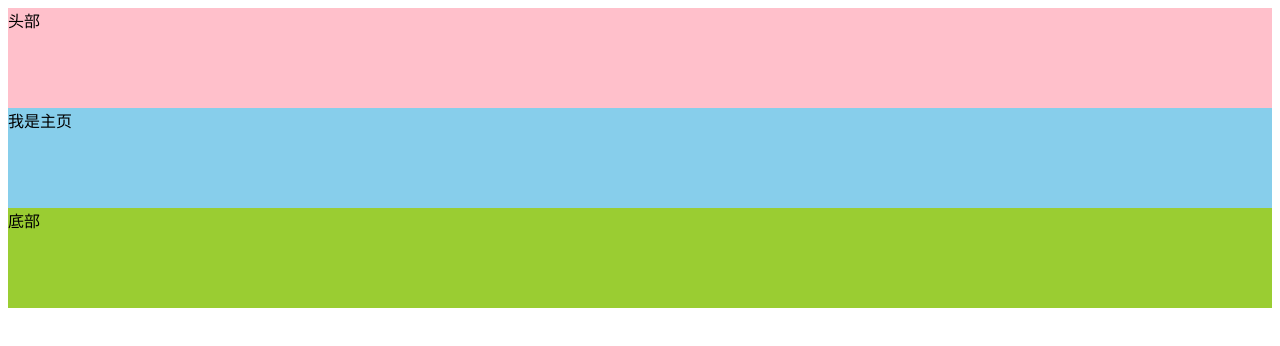
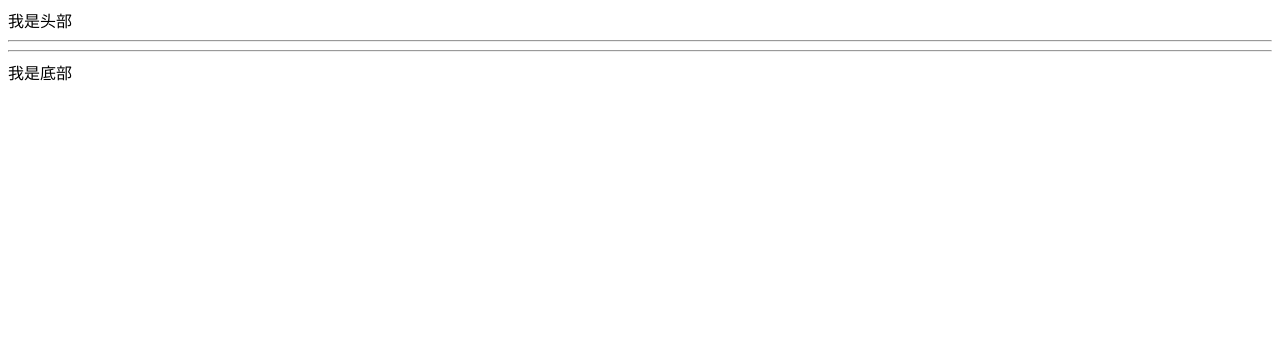
Before and after one commit to bo-bi/CZVUE, a Vue app: page /#/home in a window 1280 px wide. Shown: the top 346 px of the page. Built offline with nearby package versions, Linux system fonts and the light colour scheme.

Commit message:
增加: 留坑多个

```diff
--- a/src/components/app.vue
+++ b/src/components/app.vue
@@ -1,8 +1,13 @@
 <template>
     <div>
-        <div class="header">头部</div>
-        <router-view class="main"></router-view>
-        <div class="footer">底部</div>
+        <div>我是头部</div>
+        <hr/>
+            <!--留坑 非常重要 不同的坑 坑名-->
+            <router-view name="header"></router-view>
+            <router-view></router-view>
+            <router-view name="footer"></router-view>
+        <hr/>
+        <div>我是底部</div>
     </div>
 </template>
 
@@ -17,16 +22,5 @@
 </script>
 
 <style scoped>
-    .header {
-        height: 100px;
-        background-color: pink;
-    }
-    .main {
-        height: 100px;
-        background-color: skyblue;
-    }
-    .footer {
-        height: 100px;
-        background-color: yellowgreen;
-    }
+
 </style>
--- a/src/components/notFound.vue
+++ b/src/components/footer.vue
@@ -1,15 +1,13 @@
 <template>
     <div>
-        页面去月球了
+        我是底部
     </div>
 </template>
 
 <script>
     export default {
         data() {
-            return {
-
-            }
+            return {}
         }
     }
 </script>
--- a/src/components/home.vue
+++ b/src/components/header.vue
@@ -1,6 +1,6 @@
 <template>
     <div>
-        我是主页
+        我是头部
     </div>
 </template>
 
--- a/src/index.html
+++ b/src/index.html
@@ -2,7 +2,7 @@
 <html lang="en">
 <head>
     <meta charset="UTF-8">
-    <title>重定向和404</title>
+    <title>多视图</title>
 </head>
 <body>
     <!--1.设坑-->
--- a/src/main.js
+++ b/src/main.js
@@ -6,23 +6,29 @@ Vue.use(VueRouter);
 
 //引入主体
 import App from './components/app.vue';
-import Home from './components/home.vue';
-import NotFoundVue from './components/notFound.vue'
+import header from './components/header.vue';
+import footer from './components/footer.vue'
+
+//注册全局头部组件
+// Vue.component('headerVue',header);
+//注册全局底部组件
+// Vue.component('footerVue',footer);
 
 //创建路由对象并配置路由规则
-let router = new VueRouter();
-router.addRoutes([
-    //重定向
-    //①通过path 两处都要改
-    // {path: '/', redirect: '/home'},
-    // {path: '/home', component: Home}
+let router = new VueRouter({
+   routes: [
+       {
+           path: '/',
+           components: {
+               //name(router-view上的): 组件对象，没有name 默认default
+               header: footer,
+               default: header,
+               footer: footer
+           }
+       }
+   ]
+});
 
-    //②通过name,不改path
-    {path: '/', redirect: {name: 'home'}},
-    {name: 'home', path: '/home', component: Home},
-    //最终无法匹配 -> 404
-    {path: '*', component: NotFoundVue}
-]);
 //new Vue 启动Vue
 new Vue({
     el: '#app',
```
Also changed, not shown: 1 other file (tests, documents, lock files or other folders).
